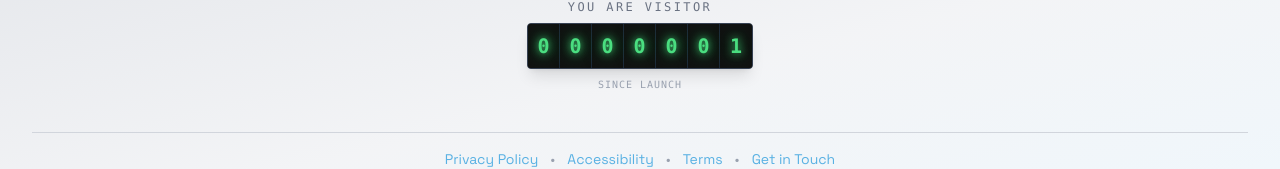
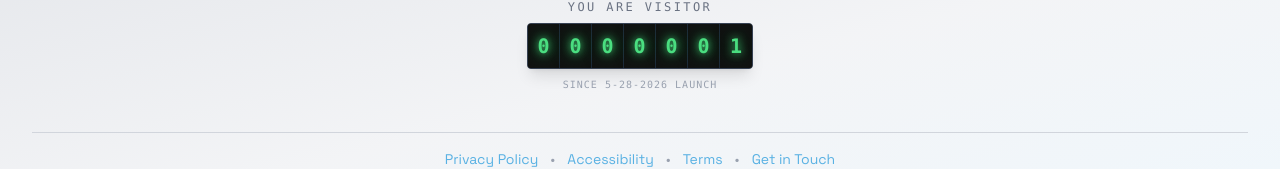
Before and after one commit to DailyTidbit/aifieldguide, a Next.js app: page /field-guide in a window 1280 px wide. Shown: the part 865-1034 px from the top of the page. Built offline with nearby package versions, Linux system fonts and the light colour scheme; no server answers; the database is empty.

Commit message:
ui: update footer counter label to since 5-28-2026 launch

```diff
--- a/src/app/components/Footer.tsx
+++ b/src/app/components/Footer.tsx
@@ -51,7 +51,7 @@ function VisitorCounter({ count }: { count: number | null }) {
         ))}
       </div>
       <p className="text-[10px] uppercase tracking-widest text-gray-400 font-mono">
-        since launch
+        since 5-28-2026 launch
       </p>
     </div>
   )
```
